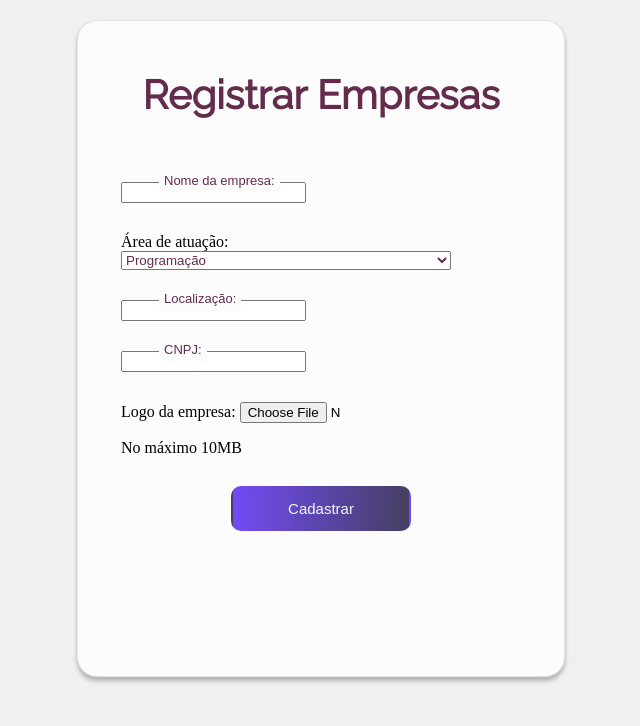
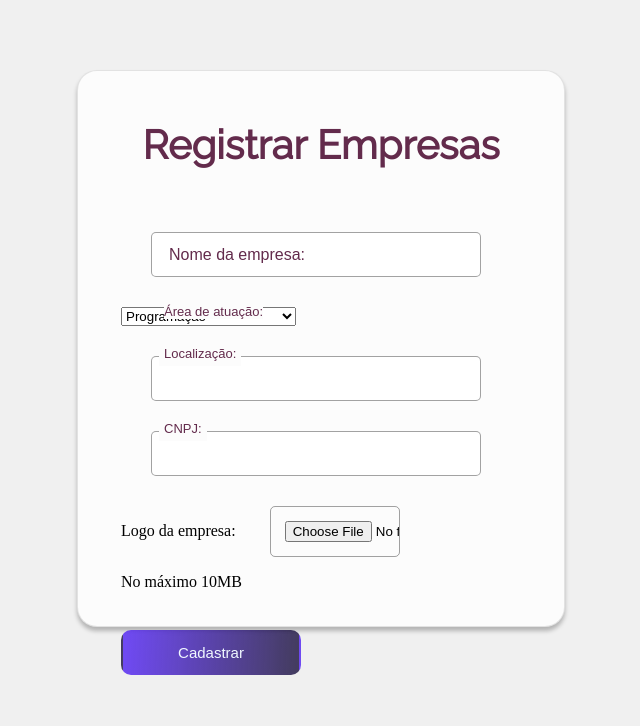
Before and after one commit to Jotaeli/Communit, a PHP site: page /pages/registerForm.php in a window 1280 px wide. Shown: the part 74-800 px from the top of the page, without its empty margins (319-959 px from the left). Run offline with PHP 8.4, Linux system fonts and the light colour scheme.

Commit message:
Add files via upload

```diff
--- a/Communit/css/chat.css
+++ b/Communit/css/chat.css
@@ -54,7 +54,7 @@ header {
     margin-left: 3px;
 }
 
-.message {
+.messages {
     width: 500px;
     height: 480px;
     background-color: rgb(248, 248, 248);
@@ -107,7 +107,7 @@ header {
     align-items: center;
 }
 
-#input-send {
+.inputMsg {
     position: relative;
     border-radius: 10px;
     width: 300px;
--- a/Communit/css/editCompanies.css
+++ b/Communit/css/editCompanies.css
@@ -74,7 +74,6 @@ h1 {
 }
 .inputBox input:valid ~ label,
 .inputBox input:focus ~ label {
-    color:
     font-size: 13px;
     top: 0;
     background-color: #FCFCFC;
--- a/Communit/css/stylereg.css
+++ b/Communit/css/stylereg.css
@@ -21,20 +21,12 @@ section {
     padding-top: 70px;
 }
 
-form {
-    display: flex;
-    flex-direction: column;
-    align-items: center;
-    justify-content: center;
-}
-
 .cardreg {
-    margin-top: -50px;
     display: flex;
     align-items: center;
     flex-direction: column;
     width: 486px;
-    height: 655px;
+    height: 555px;
     background: #FCFCFC;
     border: 1px solid rgba(201, 201, 201, 0.5);
     box-shadow: 0px 4px 4px rgba(0, 0, 0, 0.25);
@@ -47,16 +39,7 @@ form {
     margin-top: 30px;
 }
 
-#atuationArea {
-    width: 330px;
-    color: #632b4c;
-}
-
-#atAreaLabel {
-    color: #632b4c;
-}
-
-.inputBox .inputReal {
+.inputBox input {
     padding: 14px;
     width: 300px;
     margin-left: 30px;
@@ -65,29 +48,34 @@ form {
     border: 1px solid #1e1e1e69;
 }
 
+#list {
+    font-family: Arial, Helvetica, sans-serif;
+    font-size: 13px;
+    margin-left: 43px;
+    color: #632b4c;
+    background-color: #FCFCFC;
+    top: -15%;
+    position: absolute;
+}
+
 .labeltext {
     position: absolute;
     font-family: Arial, Helvetica, sans-serif;
     color: #632b4c;
-    top: 5%;
+    top: 60%;
     left: 38px;
     transform: translateY(-60%);
     transition: all .4s ease;
+    padding: 10px;
+    pointer-events: none;
+    font-size: 1em;
+}
+input:valid + .labeltext,
+input:focus + .labeltext{
+    font-size: 13px;
+    top: 0;
+    background-color: #FCFCFC;
     padding: 5px;
-    background-color: #fcfcfc;
-    pointer-events: none;
-    font-size: 13px;
-}
-
-#logoADC {
-    font-family: 'Raleway', sans-serif;
-    display: flex;
-    flex-direction: column;
-    justify-content: center;
-    align-items: center;
-    gap: 10px;
-    margin-top: 19px;
-    text-decoration: underline;
 }
 
 #textemp {
@@ -98,7 +86,7 @@ form {
 }
 
 #cadastrar {
-    margin-top: 13px;
+    margin-top: 23px;
     cursor: pointer;
     width: 180px;
     height: 45px;
```
Also changed, not shown: Communit/css/sc.css (+4 -6 lines), Communit/css/styledeflp.css (+3 -11 lines).
